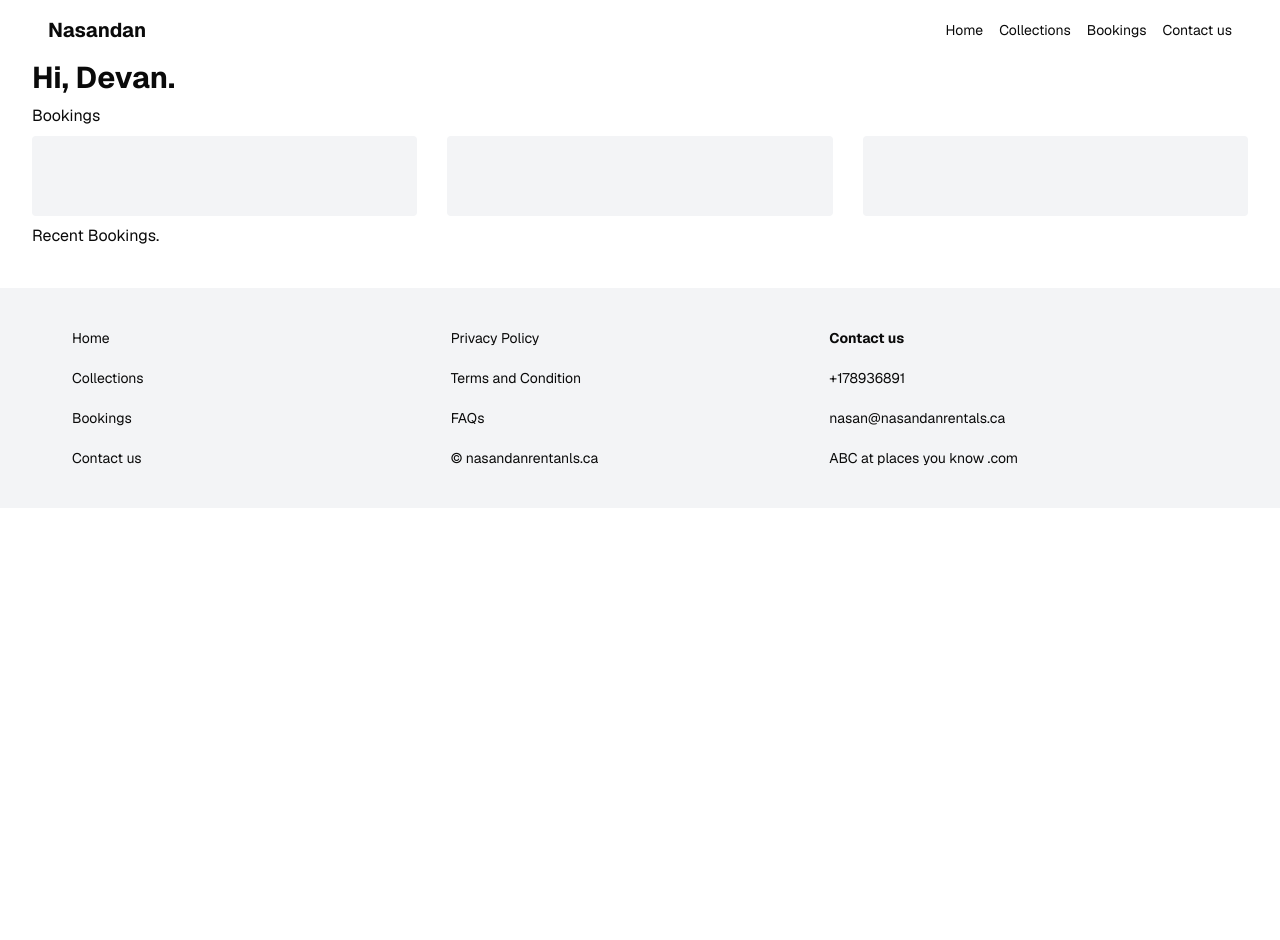
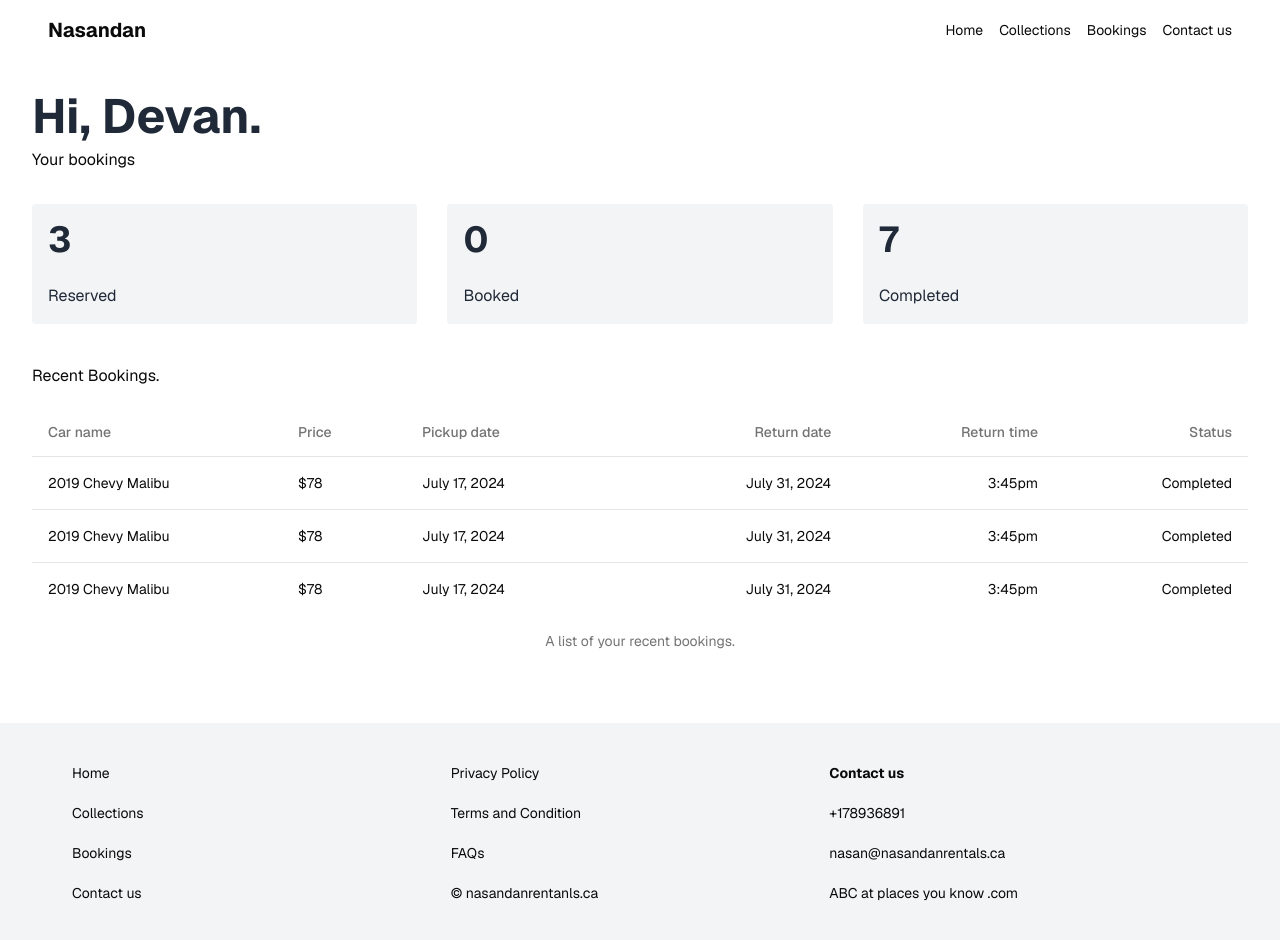
Before and after one commit to sammyodiagbe/nasandanrentals, a Next.js app: page /bookings in a window 1280 px wide. Shown: the top 940 px of the page. Before the commit the page ends 800 px from the top, so only its background shows below. Built offline with nearby package versions, Linux system fonts and the light colour scheme.

Commit message:
ui: designing the renting page

```diff
--- a/app/bookings/page.tsx
+++ b/app/bookings/page.tsx
@@ -1,20 +1,87 @@
+import {
+  Table,
+  TableBody,
+  TableCaption,
+  TableCell,
+  TableHead,
+  TableHeader,
+  TableRow,
+} from "@/components/ui/table";
+
 const BookingsPage = () => {
   return (
-    <main className="lg:container space-y-2">
-      <h1 className="text-3xl font-bold">Hi, Devan.</h1>
-      <h1>Bookings</h1>
+    <main className="lg:container py-8">
+      <div className="mb-8 space-y-2">
+        <h1 className="text-5xl font-bold text-gray-800">Hi, Devan.</h1>
+        <h1>Your bookings</h1>
+      </div>
 
       <div className="grid grid-cols-3 gap-[1.9rem] ">
-        <div className="booking-card"></div>
-        <div className="booking-card"></div>
-        <div className="booking-card"></div>
+        <div className="booking-card ">
+          <h1 className="font-bold text-4xl">3</h1>
+          <div className="">
+            <h1>Reserved</h1>
+          </div>
+        </div>
+        <div className="booking-card">
+          <h1 className="font-bold text-4xl">0</h1>
+          <div className="">
+            <h1>Booked</h1>
+          </div>
+        </div>
+        <div className="booking-card">
+          <h1 className="font-bold text-4xl">7</h1>
+          <div className="">
+            <h1>Completed</h1>
+          </div>
+        </div>
       </div>
 
       <div className="mt-10">
         <h1>Recent Bookings.</h1>
       </div>
 
-      <div className=""></div>
+      <div className="mt-5">
+        <Table>
+          <TableCaption>A list of your recent bookings.</TableCaption>
+          <TableHeader>
+            <TableRow>
+              <TableHead className="w-[100px]">Car name</TableHead>
+              <TableHead>Price</TableHead>
+              <TableHead>Pickup date</TableHead>
+              <TableHead className="text-right">Return date</TableHead>
+              <TableHead className="text-right">Return time</TableHead>
+              <TableHead className="text-right">Status</TableHead>
+            </TableRow>
+          </TableHeader>
+          <TableBody>
+            <TableRow>
+              <TableCell className="w-[250px]">2019 Chevy Malibu</TableCell>
+              <TableCell>$78</TableCell>
+              <TableCell>July 17, 2024</TableCell>
+              <TableCell className="text-right">July 31, 2024</TableCell>
+              <TableCell className="text-right">3:45pm</TableCell>
+              <TableCell className="text-right">Completed</TableCell>
+            </TableRow>
+            <TableRow>
+              <TableCell className="w-[250px]">2019 Chevy Malibu</TableCell>
+              <TableCell>$78</TableCell>
+              <TableCell>July 17, 2024</TableCell>
+              <TableCell className="text-right">July 31, 2024</TableCell>
+              <TableCell className="text-right">3:45pm</TableCell>
+              <TableCell className="text-right">Completed</TableCell>
+            </TableRow>
+            <TableRow>
+              <TableCell className="w-[250px]">2019 Chevy Malibu</TableCell>
+              <TableCell>$78</TableCell>
+              <TableCell>July 17, 2024</TableCell>
+              <TableCell className="text-right">July 31, 2024</TableCell>
+              <TableCell className="text-right">3:45pm</TableCell>
+              <TableCell className="text-right">Completed</TableCell>
+            </TableRow>
+          </TableBody>
+        </Table>
+      </div>
     </main>
   );
 };
--- a/app/collections/page.tsx
+++ b/app/collections/page.tsx
@@ -2,6 +2,7 @@
 import CustomButton from "@/components/app-components/button";
 import { createClient } from "@/utils/supabase/client";
 import Image from "next/image";
+import Link from "next/link";
 import { FC, useEffect, useState } from "react";
 
 const Collections = () => {
@@ -80,14 +81,18 @@ const Collections = () => {
                     />
                   </div>
                   <div className="flex justify-end gap-2">
+                    <Link href={`/rent?car_id=${car.id}`}>
                       <CustomButton
                         title="Reserve"
                         style="bg-gray-200 hover:bg-gray-300 text-black"
                       />
+                    </Link>
+                    <Link href={`/rent?car_id=${car.id}`}>
                       <CustomButton
                         title="Book now"
                         style="bg-green-500 hover:bg-green-600"
                       />
+                    </Link>
                   </div>
                 </div>
               </div>
--- a/app/globals.css
+++ b/app/globals.css
@@ -15,7 +15,7 @@
 
 
 .booking-card {
-  @apply min-h-20 bg-gray-100 rounded-sm p-4;
+  @apply min-h-24 bg-gray-100 rounded-sm p-4 space-y-6 text-gray-800;
 }
 @layer base {
   :root {
--- /dev/null
+++ b/app/rent/page.tsx
@@ -0,0 +1,8 @@
+const RentPage = () => {
+  return (
+    <main className="lg:container py-4">
+      <h1 className="font-bold">Rent</h1>
+    </main>
+  );
+};
+export default RentPage;
--- /dev/null
+++ b/components/ui/table.tsx
@@ -0,0 +1,117 @@
+import * as React from "react"
+
+import { cn } from "@/lib/utils"
+
+const Table = React.forwardRef<
+  HTMLTableElement,
+  React.HTMLAttributes<HTMLTableElement>
+>(({ className, ...props }, ref) => (
+  <div className="relative w-full overflow-auto">
+    <table
+      ref={ref}
+      className={cn("w-full caption-bottom text-sm", className)}
+      {...props}
+    />
+  </div>
+))
+Table.displayName = "Table"
+
+const TableHeader = React.forwardRef<
+  HTMLTableSectionElement,
+  React.HTMLAttributes<HTMLTableSectionElement>
+>(({ className, ...props }, ref) => (
+  <thead ref={ref} className={cn("[&_tr]:border-b", className)} {...props} />
+))
+TableHeader.displayName = "TableHeader"
+
+const TableBody = React.forwardRef<
+  HTMLTableSectionElement,
+  React.HTMLAttributes<HTMLTableSectionElement>
+>(({ className, ...props }, ref) => (
+  <tbody
+    ref={ref}
+    className={cn("[&_tr:last-child]:border-0", className)}
+    {...props}
+  />
+))
+TableBody.displayName = "TableBody"
+
+const TableFooter = React.forwardRef<
+  HTMLTableSectionElement,
+  React.HTMLAttributes<HTMLTableSectionElement>
+>(({ className, ...props }, ref) => (
+  <tfoot
+    ref={ref}
+    className={cn(
+      "border-t bg-muted/50 font-medium [&>tr]:last:border-b-0",
+      className
+    )}
+    {...props}
+  />
+))
+TableFooter.displayName = "TableFooter"
+
+const TableRow = React.forwardRef<
+  HTMLTableRowElement,
+  React.HTMLAttributes<HTMLTableRowElement>
+>(({ className, ...props }, ref) => (
+  <tr
+    ref={ref}
+    className={cn(
+      "border-b transition-colors hover:bg-muted/50 data-[state=selected]:bg-muted",
+      className
+    )}
+    {...props}
+  />
+))
+TableRow.displayName = "TableRow"
+
+const TableHead = React.forwardRef<
+  HTMLTableCellElement,
+  React.ThHTMLAttributes<HTMLTableCellElement>
+>(({ className, ...props }, ref) => (
+  <th
+    ref={ref}
+    className={cn(
+      "h-12 px-4 text-left align-middle font-medium text-muted-foreground [&:has([role=checkbox])]:pr-0",
+      className
+    )}
+    {...props}
+  />
+))
+TableHead.displayName = "TableHead"
+
+const TableCell = React.forwardRef<
+  HTMLTableCellElement,
+  React.TdHTMLAttributes<HTMLTableCellElement>
+>(({ className, ...props }, ref) => (
+  <td
+    ref={ref}
+    className={cn("p-4 align-middle [&:has([role=checkbox])]:pr-0", className)}
+    {...props}
+  />
+))
+TableCell.displayName = "TableCell"
+
+const TableCaption = React.forwardRef<
+  HTMLTableCaptionElement,
+  React.HTMLAttributes<HTMLTableCaptionElement>
+>(({ className, ...props }, ref) => (
+  <caption
+    ref={ref}
+    className={cn("mt-4 text-sm text-muted-foreground", className)}
+    {...props}
+  />
+))
+TableCaption.displayName = "TableCaption"
+
+export {
+  Table,
+  TableHeader,
+  TableBody,
+  TableFooter,
+  TableHead,
+  TableRow,
+  TableCell,
+  TableCaption,
+}
```
Lines whose indentation alone changed are shown as unchanged.
